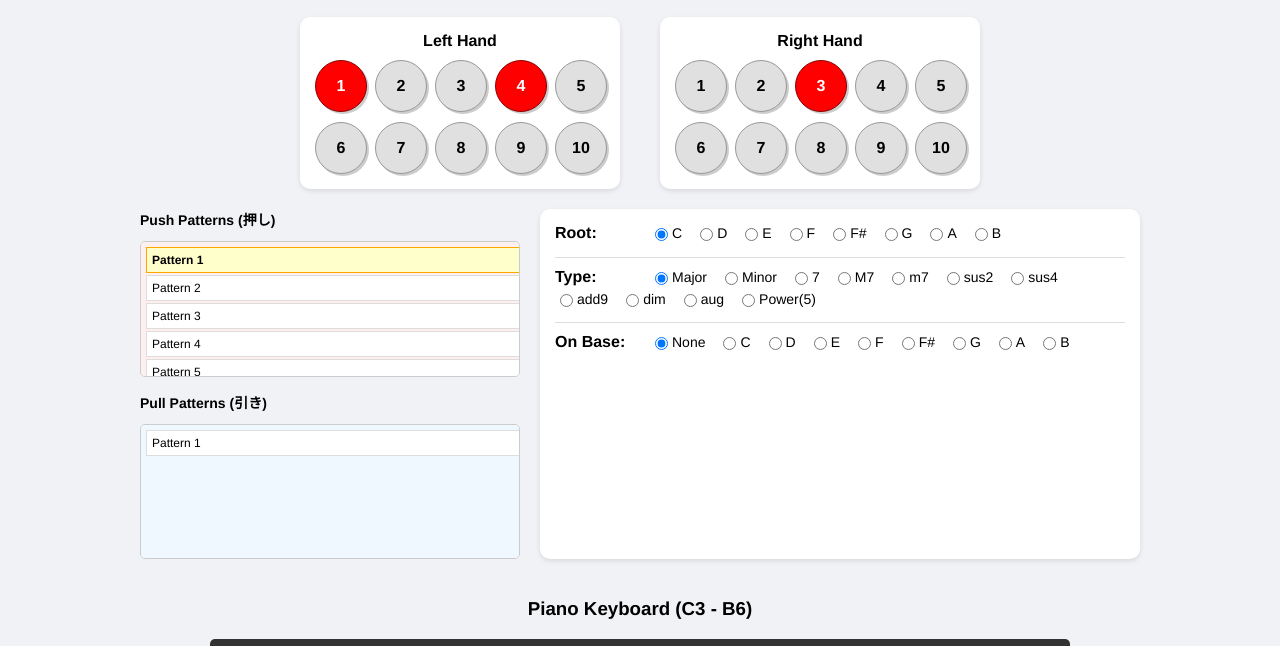
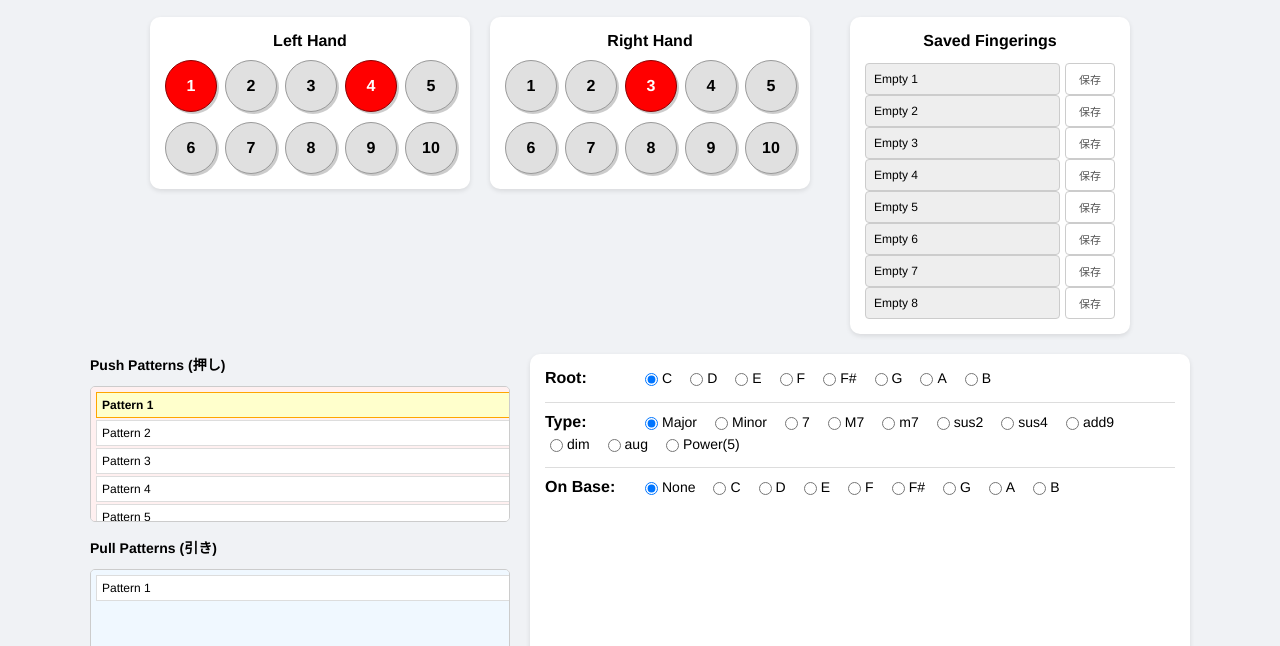
Before and after one commit to Mi-kiyy/-, a plain HTML site: page index.html in a window 1280 px wide. Shown: the part 74-720 px from the top of the page. Drawn offline with Linux system fonts and the light colour scheme.

Commit message:
Update index.html

```diff
--- a/index.html
+++ b/index.html
@@ -29,11 +29,18 @@
 
         h1 { margin-bottom: 20px; font-size: 24px; }
 
-        /* --- コンサーティーナ本体 --- */
-        .concertina-container {
+        /* --- 上部エリア（楽器＋プリセット） --- */
+        .top-area {
             display: flex;
             gap: 40px;
             margin-bottom: 20px;
+            align-items: flex-start;
+        }
+
+        /* --- コンサーティーナ本体 --- */
+        .concertina-wrapper {
+            display: flex;
+            gap: 20px;
         }
 
         .hand-panel {
@@ -69,12 +76,56 @@
         .c-btn.push { background-color: var(--active-push); color: white; border-color: darkred; }
         .c-btn.pull { background-color: var(--active-pull); color: white; border-color: darkblue; }
 
+        /* --- プリセットエリア（右側） --- */
+        .preset-panel {
+            background: var(--panel-bg);
+            padding: 15px;
+            border-radius: 10px;
+            box-shadow: 0 2px 5px rgba(0,0,0,0.1);
+            width: 250px;
+            display: flex;
+            flex-direction: column;
+            gap: 8px;
+        }
+        .preset-title { font-weight: bold; margin-bottom: 5px; text-align: center; }
+
+        .preset-row {
+            display: flex;
+            gap: 5px;
+        }
+        .preset-load-btn {
+            flex: 1;
+            padding: 8px;
+            font-size: 12px;
+            cursor: pointer;
+            background: #eee;
+            border: 1px solid #ccc;
+            border-radius: 4px;
+            text-align: left;
+            overflow: hidden;
+            white-space: nowrap;
+            text-overflow: ellipsis;
+        }
+        .preset-load-btn:hover { background: #ddd; }
+        .preset-load-btn.active { background: #d1e7dd; border-color: #0f5132; }
+
+        .preset-save-btn {
+            width: 50px;
+            cursor: pointer;
+            background: #fff;
+            border: 1px solid #ccc;
+            border-radius: 4px;
+            font-size: 11px;
+            color: #555;
+        }
+        .preset-save-btn:hover { background: #f0f0f0; color: #000; }
+
         /* --- コントロールエリア --- */
         .controls-container {
             display: flex;
             gap: 20px;
             width: 100%;
-            max-width: 1000px;
+            max-width: 1100px;
             height: 350px;
             margin-bottom: 20px;
         }
@@ -146,7 +197,6 @@
             position: relative;
             height: 120px;
             display: flex;
-            /* widthはJSで動的に設定しないと黒鍵がはみ出る場合があるが、flexで白鍵を並べるので自動で伸びる */
         }
 
         .key {
@@ -159,7 +209,7 @@
             font-size: 10px;
             cursor: pointer;
             user-select: none;
-            box-sizing: border-box; /* 枠線を幅に含める */
+            box-sizing: border-box;
         }
 
         .key.white {
@@ -209,7 +259,8 @@
 
     <div id="notification">NO FINGERING FOUND<br>(Impossible)</div>
 
-    <div class="concertina-container">
+    <div class="top-area">
+        <div class="concertina-wrapper">
             <div class="hand-panel">
                 <div class="hand-title">Left Hand</div>
                 <div id="left-grid" class="button-grid"></div>
@@ -217,6 +268,13 @@
             <div class="hand-panel">
                 <div class="hand-title">Right Hand</div>
                 <div id="right-grid" class="button-grid"></div>
+            </div>
+        </div>
+
+        <div class="preset-panel">
+            <div class="preset-title">Saved Fingerings</div>
+            <div id="preset-list">
+                </div>
         </div>
     </div>
 
@@ -297,13 +355,21 @@ let currentBase = "None";
 let pushPatterns = [];
 let pullPatterns = [];
 
+// 現在表示中のパターン情報（保存用）
+let currentActivePattern = null;
+
+// プリセットデータ
+let presets = Array(8).fill(null);
+
 /**
  * 初期化
  */
 window.onload = function() {
+    loadPresetsFromStorage(); // 保存データの読み込み
     initConcertinaButtons();
     initPiano();
     initControls();
+    initPresetsUI();
     searchFingerings(); // 初期検索
 };
 
@@ -362,15 +428,8 @@ function createRadios(containerId, name, values, defValue) {
 function initPiano() {
     const wrapper = document.getElementById("piano-wrapper");
     const whiteKeys = ["C", "D", "E", "F", "G", "A", "B"];
-    // 黒鍵は「前の白鍵」の右端に位置する。白鍵幅30px, 黒鍵幅20px。
-    // 例: C#(index 1) は C(index 0) の右。 境界は (0+1)*30 = 30px。
-    // 中心を境界に合わせる => left = 30 - (20/2) = 20px。
-    // オフセット値は「黒鍵が乗っている境界線」のインデックス (1=CとDの間)
     const blackOffsets = {"C#": 1, "D#": 2, "F#": 4, "G#": 5, "A#": 6};
 
-    // C3 - B6
-
-    // 白鍵生成
     for (let oct = 3; oct <= 6; oct++) {
         whiteKeys.forEach(note => {
             const fullNote = `${note}${oct}`;
@@ -382,24 +441,93 @@ function initPiano() {
         });
     }
 
-    // 黒鍵生成
     for (let oct = 3; oct <= 6; oct++) {
-        const baseLeft = (oct - 3) * (30 * 7); // 30px * 7keys per octave
-
+        const baseLeft = (oct - 3) * (30 * 7);
         for (const [note, gapIdx] of Object.entries(blackOffsets)) {
             const fullNote = `${note}${oct}`;
             const key = document.createElement("div");
             key.className = `key black ${EXISTING_NOTES.has(fullNote) ? '' : 'disabled'}`;
-
-            // 計算修正箇所:
-            // gapIdx * 30 で境界線の位置。
-            // そこから黒鍵の半分の幅 (10px) を引くことで中心を合わせる。
             const left = baseLeft + (gapIdx * 30) - 10;
-
             key.style.left = `${left}px`;
             key.onclick = () => showNote(fullNote);
             wrapper.appendChild(key);
         }
+    }
+}
+
+/**
+ * プリセット機能
+ */
+function initPresetsUI() {
+    const container = document.getElementById("preset-list");
+    container.innerHTML = "";
+
+    for (let i = 0; i < 8; i++) {
+        const row = document.createElement("div");
+        row.className = "preset-row";
+
+        // 呼び出しボタン
+        const loadBtn = document.createElement("div");
+        loadBtn.className = "preset-load-btn";
+        loadBtn.id = `preset-load-${i}`;
+        loadBtn.textContent = presets[i] ? presets[i].name : `Empty ${i+1}`;
+        loadBtn.onclick = () => loadPreset(i);
+
+        // 保存ボタン
+        const saveBtn = document.createElement("button");
+        saveBtn.className = "preset-save-btn";
+        saveBtn.textContent = "保存";
+        saveBtn.onclick = () => savePreset(i);
+
+        row.appendChild(loadBtn);
+        row.appendChild(saveBtn);
+        container.appendChild(row);
+    }
+}
+
+function savePreset(index) {
+    if (!currentActivePattern) {
+        alert("保存する運指パターンを選択してください");
+        return;
+    }
+
+    const name = `${currentRoot} ${currentType}${currentBase!=="None"?"/"+currentBase:""} (${currentActivePattern.action})`;
+
+    presets[index] = {
+        name: name,
+        action: currentActivePattern.action,
+        buttons: currentActivePattern.buttons
+    };
+
+    // UI更新
+    document.getElementById(`preset-load-${index}`).textContent = name;
+
+    // ローカルストレージに保存
+    localStorage.setItem("concertina_presets", JSON.stringify(presets));
+}
+
+function loadPreset(index) {
+    const p = presets[index];
+    if (!p) return;
+
+    resetDisplay();
+    // プリセットボタンのアクティブ表示
+    document.querySelectorAll(".preset-load-btn").forEach(b => b.classList.remove("active"));
+    document.getElementById(`preset-load-${index}`).classList.add("active");
+
+    const colorClass = p.action === "Push" ? "push" : "pull";
+    p.buttons.forEach(b => {
+        const el = document.getElementById(`${b.side}_${b.no}`);
+        if(el) el.classList.add(colorClass);
+    });
+}
+
+function loadPresetsFromStorage() {
+    const stored = localStorage.getItem("concertina_presets");
+    if (stored) {
+        try {
+            presets = JSON.parse(stored);
+        } catch(e) { console.error("Load failed", e); }
     }
 }
 
@@ -412,6 +540,8 @@ function resetDisplay() {
     });
     document.getElementById("notification").style.display = "none";
     document.querySelectorAll(".pat-btn").forEach(b => b.classList.remove("selected"));
+    document.querySelectorAll(".preset-load-btn").forEach(b => b.classList.remove("active"));
+    currentActivePattern = null;
 }
 
 function showNote(note) {
@@ -436,16 +566,15 @@ function searchFingerings() {
     resetDisplay();
     let notes = calculateChordNotes(currentRoot, currentType);
     if (currentBase !== "None") {
-        notes.unshift(currentBase); // ベース音を先頭に
+        notes.unshift(currentBase);
     }
 
     if (notes.length === 0) return;
 
-    // 重複除去 (順序維持)
     let uniqueNotes = [];
     let seen = new Set();
     notes.forEach((n, i) => {
-        if (i === 0) { uniqueNotes.push(n); } // ベース音は必ず入れる
+        if (i === 0) { uniqueNotes.push(n); }
         else if (!seen.has(n)) { uniqueNotes.push(n); seen.add(n); }
     });
     const targetNotes = uniqueNotes;
@@ -462,25 +591,18 @@ function searchFingerings() {
 }
 
 function findCombinations(notes, action) {
-    // 1. 各音ごとの候補ボタンを探す
     const candidates = notes.map(n =>
         DATA.filter(d => d.note.replace(/[0-9]/g, '') === n && d.action === action)
     );
 
-    // 候補がない音があれば終了
     if (candidates.some(c => c.length === 0)) return [];
 
-    // 2. 直積 (Cartesian Product)
     const combos = cartesian(candidates);
 
-    // 3. 条件フィルタ
     const validCombos = [];
     combos.forEach(combo => {
-        // 条件1: ルート(ベース)は左手
         if (combo[0].side !== "Left") return;
 
-        // 条件2: 各手2音まで
-        // 重複ボタン排除
         const uniqueSet = new Set(combo.map(b => `${b.side}_${b.no}`));
         let leftCount = 0;
         let rightCount = 0;
@@ -497,12 +619,11 @@ function findCombinations(notes, action) {
     return validCombos;
 }
 
-// ヘルパー: 配列の直積
 function cartesian(args) {
     var r = [], max = args.length-1;
     function helper(arr, i) {
         for (var j=0, l=args[i].length; j<l; j++) {
-            var a = arr.slice(0); // clone
+            var a = arr.slice(0);
             a.push(args[i][j]);
             if (i==max) r.push(a);
             else helper(a, i+1);
@@ -540,7 +661,9 @@ function updatePatternList(elementId, patterns, type) {
 function displayPattern(pattern, index, type) {
     resetDisplay();
 
-    // リストのハイライト
+    // 現在表示中のパターンを記録（保存用）
+    currentActivePattern = pattern;
+
     const btn = document.getElementById(`pat-${type}-${index}`);
     if (btn) btn.classList.add("selected");
 
```
Lines whose indentation alone changed are shown as unchanged.
